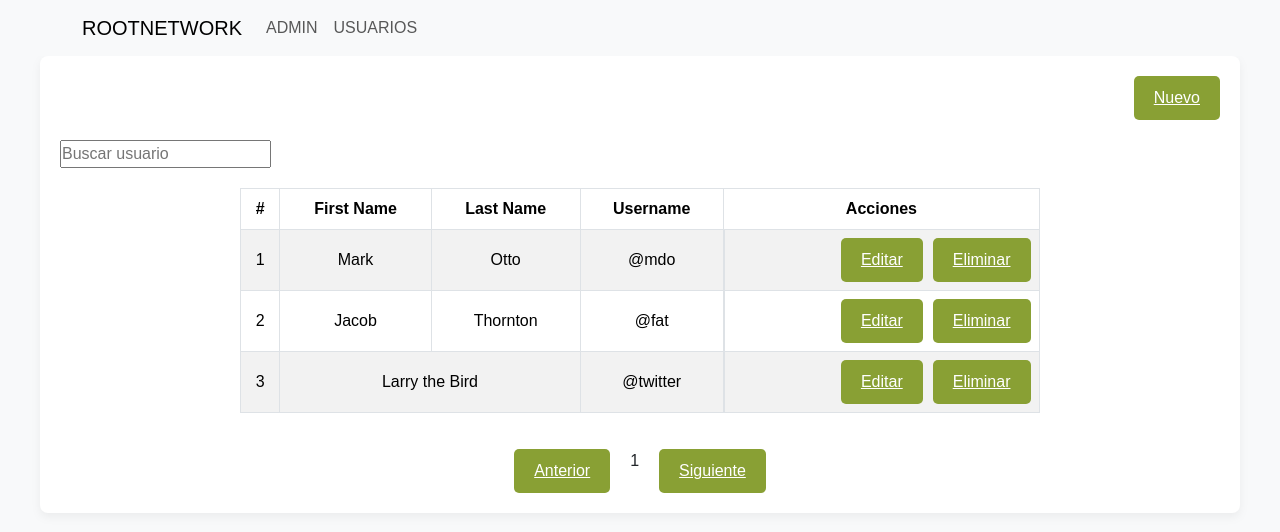
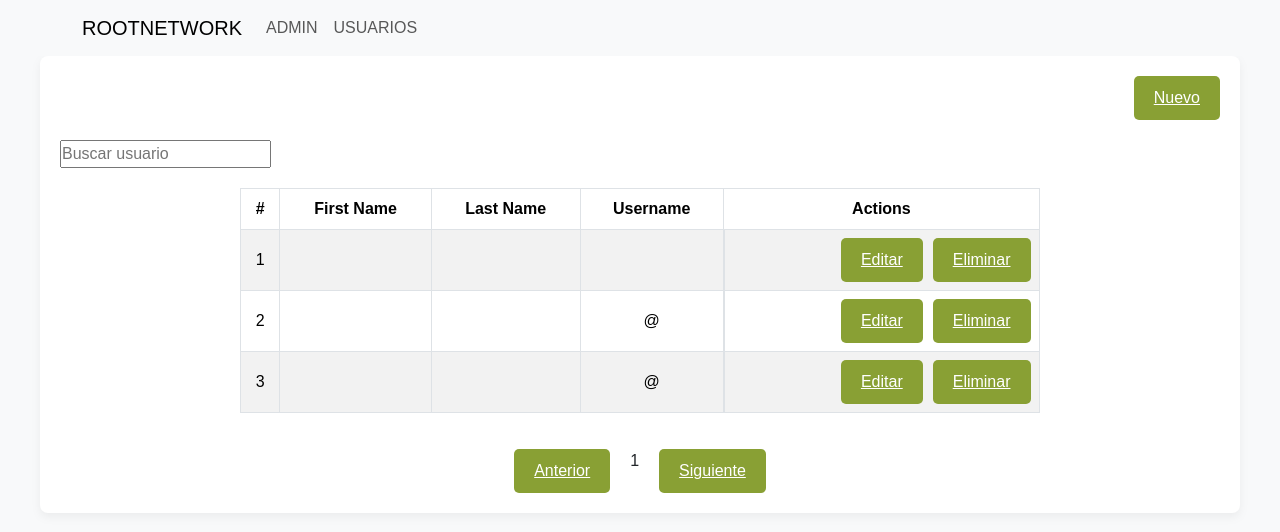
Before and after one commit to ramlor/rootReact24, a React (Create React App) app: page /admin in a window 1280 px wide. Shown: the top 532 px of the page. Built offline with nearby package versions, Linux system fonts and the light colour scheme.

Commit message:
modificacion en myuser

```diff
--- a/src/components/Admin/Admin.jsx
+++ b/src/components/Admin/Admin.jsx
@@ -45,15 +45,15 @@ const Admin = () => {
                                 <th>First Name</th>
                                 <th>Last Name</th>
                                 <th>Username</th>
-                                <th>Acciones</th>
+                                <th>Actions</th>
                             </tr>
                         </thead>
                         <tbody>
                             <tr>
                                 <td>1</td>
-                                <td>Mark</td>
-                                <td>Otto</td>
-                                <td>@mdo</td>
+                                <td></td>
+                                <td></td>
+                                <td></td>
                                 <td>
                                     <Link to="" className='btn-edit'>Editar</Link>
                                     <Link to="" className='btn-delete'>Eliminar</Link>
@@ -61,9 +61,9 @@ const Admin = () => {
                             </tr>
                             <tr>
                                 <td>2</td>
-                                <td>Jacob</td>
-                                <td>Thornton</td>
-                                <td>@fat</td>
+                                <td></td>
+                                <td></td>
+                                <td>@</td>
                                 <td>
                                     <Link to="" className='btn-edit'>Editar</Link>
                                     <Link to="" className='btn-delete'>Eliminar</Link>
@@ -71,8 +71,9 @@ const Admin = () => {
                             </tr>
                             <tr>
                                 <td>3</td>
-                                <td colSpan={2}>Larry the Bird</td>
-                                <td>@twitter</td>
+                                <td></td>
+                                <td></td>
+                                <td>@</td>
                                 <td>
                                     <Link to="" className='btn-edit'>Editar</Link>
                                     <Link to="" className='btn-delete'>Eliminar</Link>
--- a/src/components/MyUser/MyUser.jsx
+++ b/src/components/MyUser/MyUser.jsx
@@ -1,12 +1,33 @@
-import React, { useState } from 'react';
+import React, { useEffect, useState } from 'react';
 import { Table } from 'react-bootstrap';
 import { Link, useNavigate } from 'react-router-dom';
 import './MyUser.css';
+import { wait } from '@testing-library/user-event/dist/utils';
 
 const MyUser = () => {
     const [query, setQuery] = useState("");
+    const [page, setPage] = useState(1);
+    const [loading, setLoading] = useState(false);
     const navigate = useNavigate();
-    const [users, setusers] = useState ([])
+    const [users, setUsers] = useState ([]);
+
+    const fetchUsers = async () => {
+        try{
+            setLoading(true)
+            let response = await fetch ('http://localhost:5088/users?query=${query}&page$')
+            let json = await response.json();
+
+            setUsers(json.users);
+        }catch (e){
+            console.error("Error :", e);
+        }finally {
+            setLoading (false);
+        }
+    };
+
+useEffect (() => {
+    fetchUsers();
+},[page, query]);
 
     const find = (evt) => {
         const { value } = evt.target;
@@ -33,7 +54,7 @@ const MyUser = () => {
                             <th>First Name</th>
                             <th>Last Name</th>
                             <th>Username</th>
-                            <th>Acciones</th>
+                            <th>Actions</th>
                         </tr>
                     </thead>
                     <tbody>
@@ -42,10 +63,11 @@ const MyUser = () => {
                                 return (
                                 <tr>
                                     <td>{users.id}</td>
-                                    <td>{users.id}</td>
-                                    <td>{users.id}</td>
-                                    <td>{users.id}</td>
+                                    <td>{users.Name}</td>
+                                    <td>{users.LastName}</td>
+                                    <td>{users.Mail}</td>
                                     <td>
+                                        <Link to='/user/{users.id}' className='btn-ban'>Baneo</Link>
                                         <button onClick={() => banUser(1)} className='btn-ban'>Baneo</button>
                                     </td>
                                 </tr>
@@ -56,17 +78,17 @@ const MyUser = () => {
 
                         <tr>
                             <td>2</td>
-                            <td>Jacob</td>
-                            <td>Thornton</td>
-                            <td>@fat</td>
+                            <td></td>
+                            <td></td>
+                            <td>@</td>
                             <td>
                                 <button onClick={() => banUser(2)} className='btn-ban'>Baneo</button>
                             </td>
                         </tr>
                         <tr>
                             <td>3</td>
-                            <td>Larry</td>
-                            <td>The Bird</td>
+                            <td></td>
+                            <td></td>
                             <td>@twitter</td>
                             <td>
                                 <button onClick={() => banUser(3)} className='btn-ban'>Baneo</button>
```
